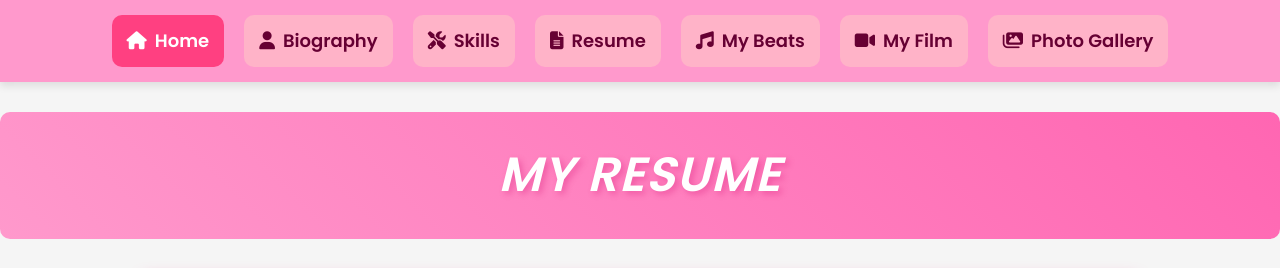
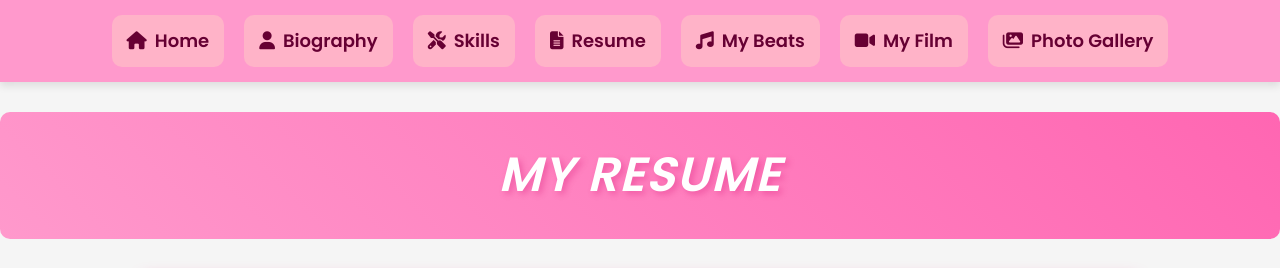
Before and after one commit to yasmincsng/resume, a plain HTML site: page index.html in a window 1280 px wide. Shown: the top 268 px of the page. Drawn offline with Linux system fonts and the light colour scheme.

Commit message:
Update index.html

```diff
--- a/index.html
+++ b/index.html
@@ -19,7 +19,7 @@
     <!-- Navigation Bar -->
    <div class="navbar">
     <ul>
-        <li class="active"><a href="index.html"><i class="fas fa-home"></i> Home</a></li>
+        <li><a href="index.html"><i class="fas fa-home"></i> Home</a></li>
         <li><a href="https://yasmincsng.github.io/bio/"><i class="fas fa-user"></i> Biography</a></li>
         <li><a href="https://yasmincsng.github.io/skills/"><i class="fas fa-tools"></i> Skills</a></li>
         <li><a href="https://yasmincsng.github.io/resume/"><i class="fas fa-file-alt"></i> Resume</a></li>
```
